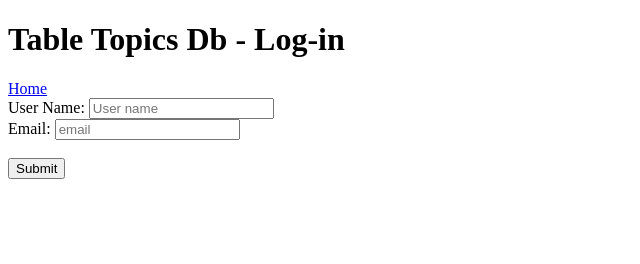
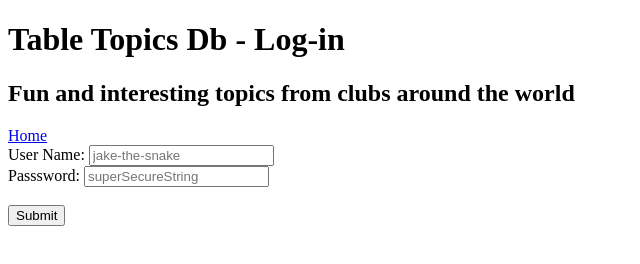
Before and after one commit to J-Sut/tableTopicsDb, a website: page public/login.html in a window 1280 px wide. Shown: the whole page, without its empty margins (0-640 px from the left). Drawn offline with Linux system fonts and the light colour scheme.

Commit message:
updated with previous changes

```diff
--- a/public/login.html
+++ b/public/login.html
@@ -6,16 +6,17 @@
 <body>
 	<header>
 		<h1>Table Topics Db - Log-in</h1>
+		<h2>Fun and interesting topics from clubs around the world</h2>
 		<a href="./index.html"><div id="toHome">Home</div></a>
 	</header>
 
 	<main>
 		<form id="signInForm">
 			<label for="userNameInput">User Name:</label>
-				<input type="text" name="userName" id="userNameInput" placeholder="User name" required><br>
+				<input type="text" name="userName" id="userNameInput" placeholder="jake-the-snake" required><br>
 
-			<label for="userEmailInput">Email:</label>
-				<input type="email" name="userEmail" id="userEmailInput" placeholder="email" required><br>
+			<label for="userEmailInput">Passsword:</label>
+				<input type="text" name="userPassword" id="userPasswordInput" placeholder="superSecureString" required><br>
 
 				<br><button type="submit">Submit</button>
 		</form> <!-- signInForm -->
```
Also changed, not shown: public/index.html (+1 -0 lines).
